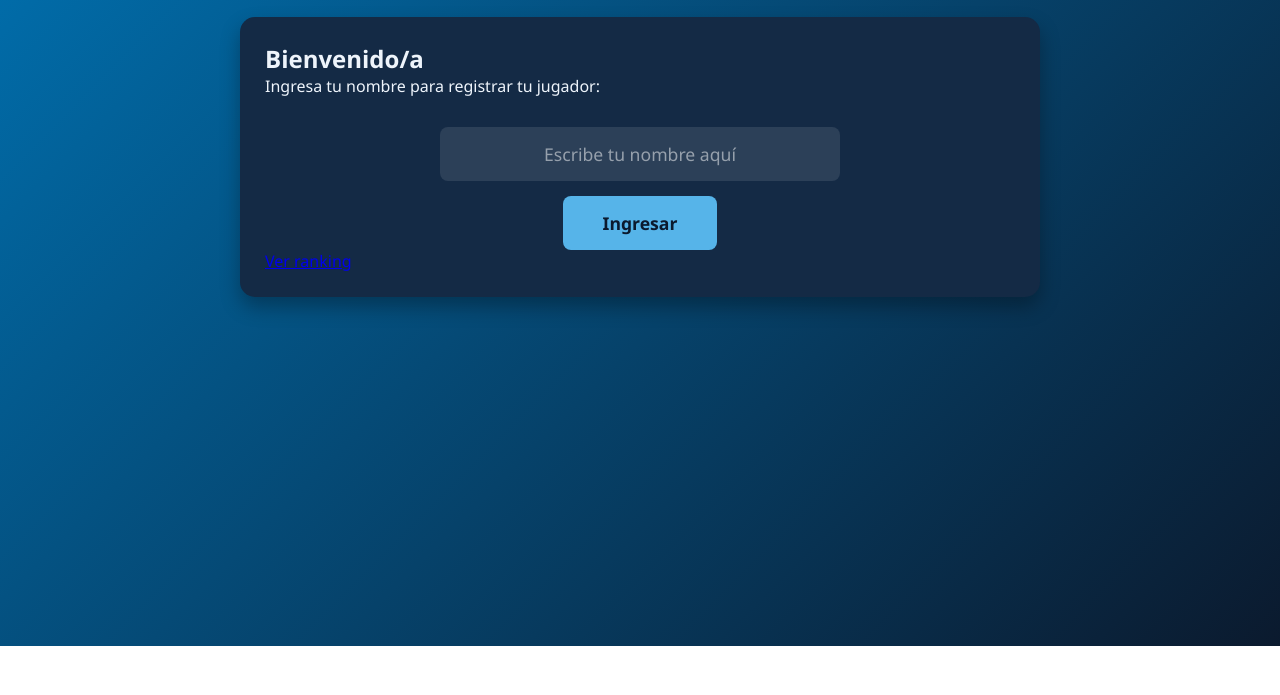
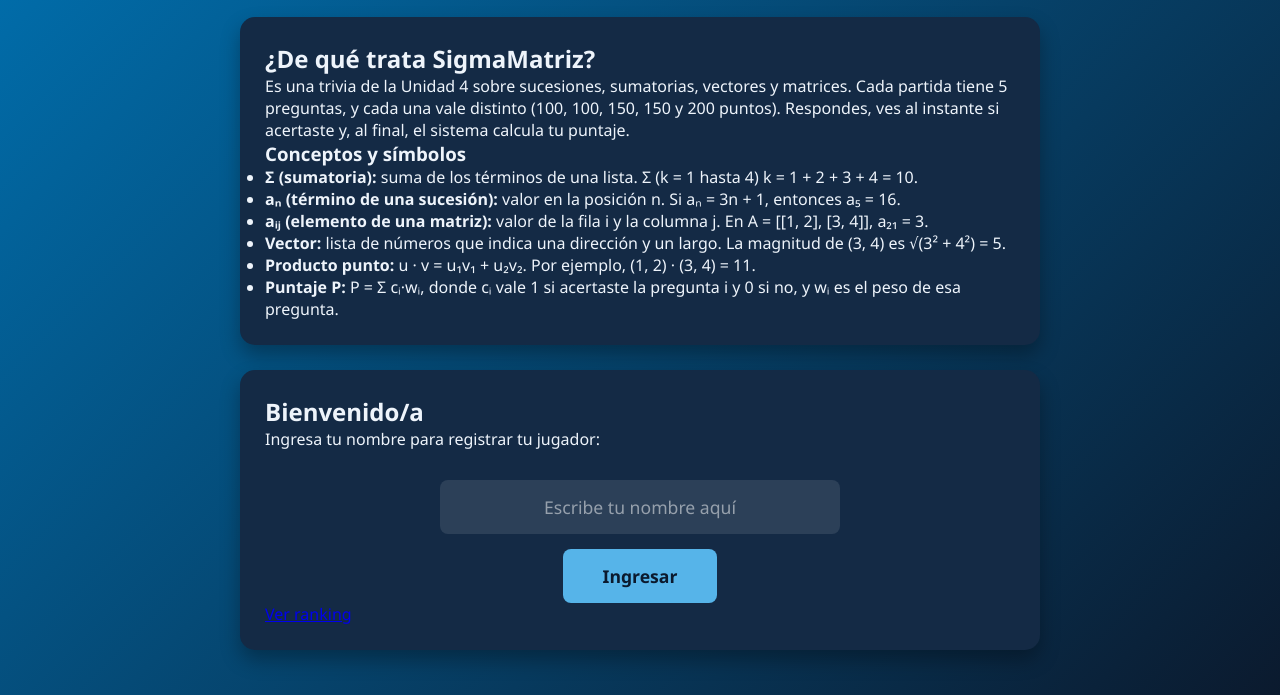
Before and after one commit to AIKE43/sigmamatriz, a plain HTML site: page frontend/html/inicio.html in a window 1280 px wide. Shown: the part 154-849 px from the top of the page. Before the commit the page ends 800 px from the top, so only its background shows below. Drawn offline with Linux system fonts and the light colour scheme.

Commit message:
Update inicio.html

```diff
--- a/frontend/html/inicio.html
+++ b/frontend/html/inicio.html
@@ -4,7 +4,7 @@
     <meta charset="UTF-8">
     <meta name="viewport" content="width=device-width, initial-scale=1.0">
     <title>SigmaMatriz - Registro</title>
-    <link rel="icon" href="../logo.png">
+    <link rel="icon" href="../logo.svg">
     <link rel="stylesheet" href="https://cdnjs.cloudflare.com/ajax/libs/font-awesome/6.4.0/css/all.min.css">
     <link rel="stylesheet" href="../ccs/styles.css">
     <script src="../JS/inicio.js" defer></script>
@@ -15,6 +15,20 @@
             <h1><i class="fas fa-square-root-variable"></i> SigmaMatriz</h1>
             <p class="subtitle">Trivia de matrices, vectores y sumatorias</p>
         </header>
+
+        <div class="card">
+            <h2>¿De qué trata SigmaMatriz?</h2>
+            <p>Es una trivia de la Unidad 4 sobre sucesiones, sumatorias, vectores y matrices. Cada partida tiene 5 preguntas, y cada una vale distinto (100, 100, 150, 150 y 200 puntos). Respondes, ves al instante si acertaste y, al final, el sistema calcula tu puntaje.</p>
+            <h3>Conceptos y símbolos</h3>
+            <ul>
+                <li><strong>Σ (sumatoria):</strong> suma de los términos de una lista. Σ (k = 1 hasta 4) k = 1 + 2 + 3 + 4 = 10.</li>
+                <li><strong>aₙ (término de una sucesión):</strong> valor en la posición n. Si aₙ = 3n + 1, entonces a₅ = 16.</li>
+                <li><strong>aᵢⱼ (elemento de una matriz):</strong> valor de la fila i y la columna j. En A = [[1, 2], [3, 4]], a₂₁ = 3.</li>
+                <li><strong>Vector:</strong> lista de números que indica una dirección y un largo. La magnitud de (3, 4) es √(3² + 4²) = 5.</li>
+                <li><strong>Producto punto:</strong> u · v = u₁v₁ + u₂v₂. Por ejemplo, (1, 2) · (3, 4) = 11.</li>
+                <li><strong>Puntaje P:</strong> P = Σ cᵢ·wᵢ, donde cᵢ vale 1 si acertaste la pregunta i y 0 si no, y wᵢ es el peso de esa pregunta.</li>
+            </ul>
+        </div>
 
         <div class="card">
             <h2>Bienvenido/a</h2>
```
